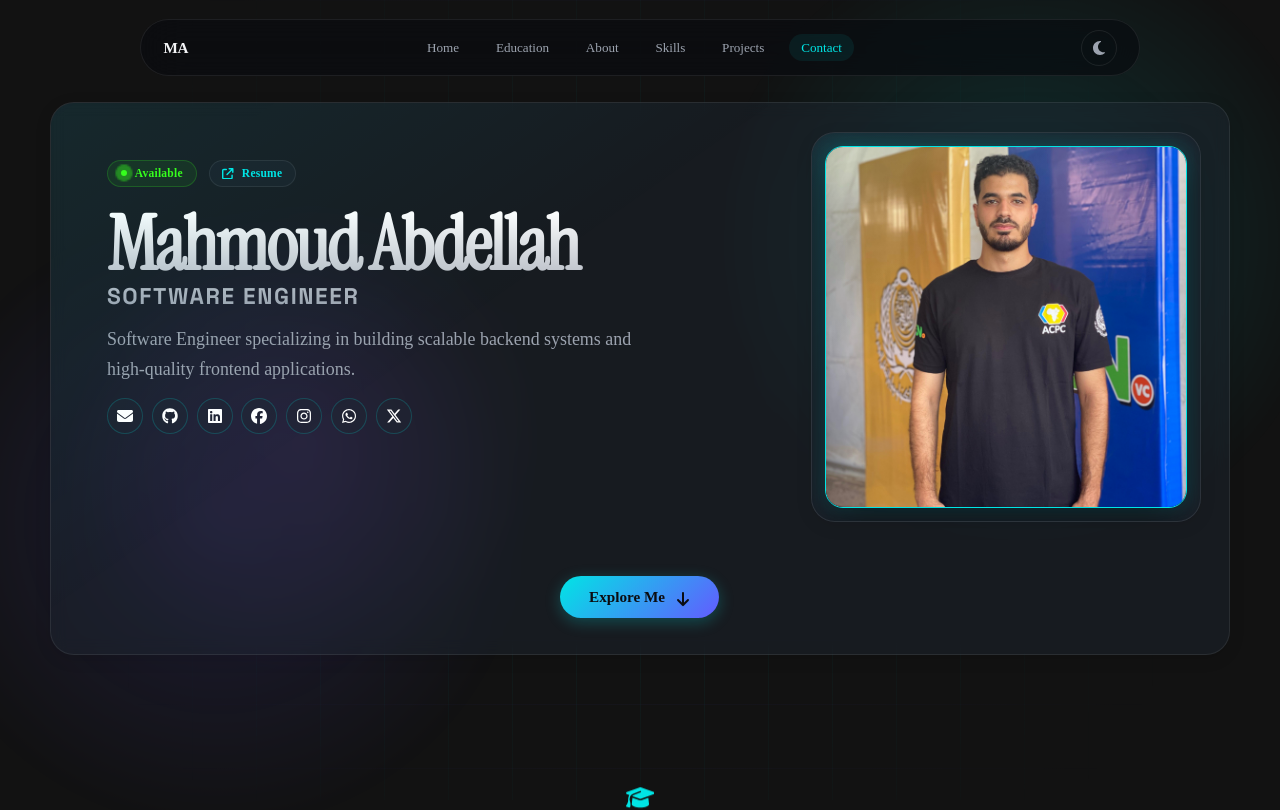
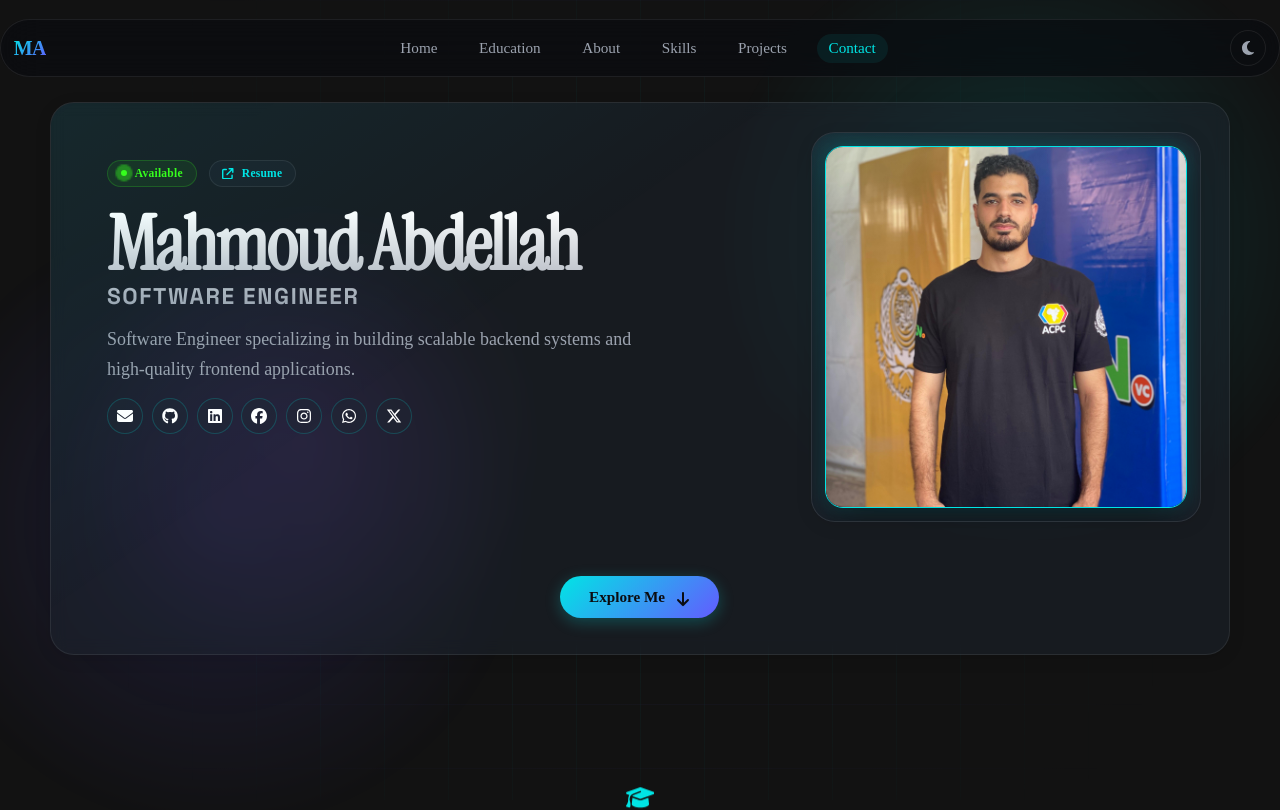
Before and after one commit to Mahmoud142/Mahmoud-Abdellah, a React (Vite) app: page / in a window 1280 px wide. Shown: the top 810 px of the page. Built offline with nearby package versions, Linux system fonts and the light colour scheme.

Commit message:
style(navbar): simplify header, emphasize name typography, and improve mobile stickiness

```diff
--- a/src/styles/navbar.css
+++ b/src/styles/navbar.css
@@ -14,16 +14,9 @@
     background: rgba(11, 12, 16, 0.72);
     backdrop-filter: blur(20px) saturate(180%);
     overflow: hidden;
-    transition: all 0.4s cubic-bezier(0.4, 0, 0.2, 1);
+    transition: width 0.3s ease, padding 0.3s ease;
 }
 
-.navbar.is-scrolled {
-    top: 0.6rem;
-    padding: 0.4rem 1.2rem;
-    background: rgba(11, 12, 16, 0.9);
-    width: min(920px, calc(100% - 2rem));
-    box-shadow: 0 8px 32px rgba(0, 0, 0, 0.5);
-}
 
 .scroll-progress-bar {
     position: absolute;
@@ -42,50 +35,32 @@
     gap: 0.8rem;
 }
 
-.navbar-avatar-wrapper {
-    position: relative;
-    width: 36px;
-    height: 36px;
-    display: flex;
-    align-items: center;
-    justify-content: center;
-}
 
-.navbar-avatar {
-    width: 36px;
-    height: 36px;
-    border-radius: 50%;
-    border: 1px solid var(--color-accent);
-    object-fit: cover;
-    box-shadow: 0 0 12px var(--color-accent-glow);
-    transition: transform 0.3s ease;
-}
-
-.navbar-avatar:hover {
-    transform: scale(1.1);
-}
 
 .navbar-name {
-    font-weight: 600;
-    font-size: 0.95rem;
-    color: var(--color-text-primary);
-    letter-spacing: -0.01em;
+    font-weight: 800;
+    font-size: 1.25rem;
+    letter-spacing: -0.03em;
+    background: linear-gradient(135deg, var(--color-accent), var(--color-accent-secondary));
+    -webkit-background-clip: text;
+    -webkit-text-fill-color: transparent;
+    background-clip: text;
 }
 
 .navbar-links {
     display: flex;
     align-items: center;
-    gap: 0.8rem;
+    gap: 1.1rem;
 }
 
 .navbar-links a {
     color: var(--color-text-secondary);
     text-decoration: none;
-    font-size: 0.82rem;
+    font-size: 0.95rem;
     font-weight: 500;
     border-radius: 999px;
     padding: 0.35rem 0.75rem;
-    transition: all 0.3s cubic-bezier(0.4, 0, 0.2, 1);
+    transition: color 0.2s ease, background 0.2s ease;
 }
 
 .navbar-links a:hover {
@@ -117,7 +92,7 @@
     align-items: center;
     justify-content: center;
     cursor: pointer;
-    transition: all 0.3s ease;
+    transition: color 0.2s ease, border-color 0.2s ease, background 0.2s ease, box-shadow 0.2s ease;
 }
 
 .theme-toggle:hover {
@@ -140,7 +115,7 @@
     align-items: center;
     justify-content: center;
     cursor: pointer;
-    transition: all 0.3s ease;
+    transition: color 0.2s ease, border-color 0.2s ease, background 0.2s ease;
     font-size: 1rem;
 }
 
@@ -206,7 +181,7 @@
     font-size: 1rem;
     font-weight: 500;
     border: 1px solid transparent;
-    transition: all 200ms ease;
+    transition: color 0.2s ease, background 0.2s ease;
 }
 
 .mobile-drawer-links a:hover {
@@ -230,16 +205,22 @@
 
 @media (max-width: 900px) {
     .navbar {
-        position: relative;
-        top: 1rem;
-        margin-bottom: 1rem;
+        position: sticky;
+        top: 0;
+        left: 0;
+        right: 0;
+        transform: none;
+        width: 100%;
+        border-radius: 0;
+        margin: 0;
+        padding: 0.6rem 1rem;
+        transition: none !important;
+        border-left: none;
+        border-right: none;
+        border-top: none;
     }
 
     .navbar-links {
-        display: none;
-    }
-
-    .navbar-name {
         display: none;
     }
 
@@ -258,7 +239,7 @@
 
 @media (max-width: 480px) {
     .navbar {
-        top: 0.5rem;
-        padding: 0.45rem 0.9rem;
+        padding: 0.5rem 0.75rem;
+        transition: none !important;
     }
 }
```
